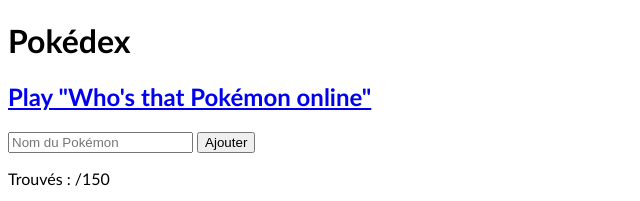
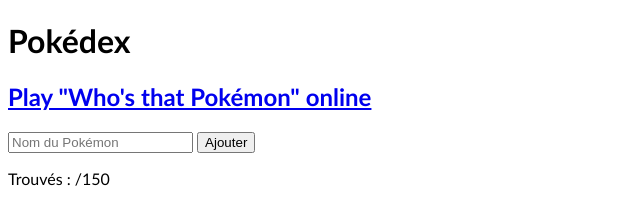
Before and after one commit to Airiers/pokedex, a plain HTML site: page index.html in a window 1280 px wide. Shown: the top 201 px of the page, 0-640 px from the left. Drawn offline with Linux system fonts and the light colour scheme.

Commit message:
Added content

```diff
--- a/index.html
+++ b/index.html
@@ -15,7 +15,7 @@
       }
     </style>
     <h1>Pokédex</h1>
-    <h2><a href="/who.html">Play "Who's that Pokémon online"</a></h2>
+    <h2><a href="/who.html">Play "Who's that Pokémon" online</a></h2>
     <form method="post">
       <input
         autocomplete="off"
```
